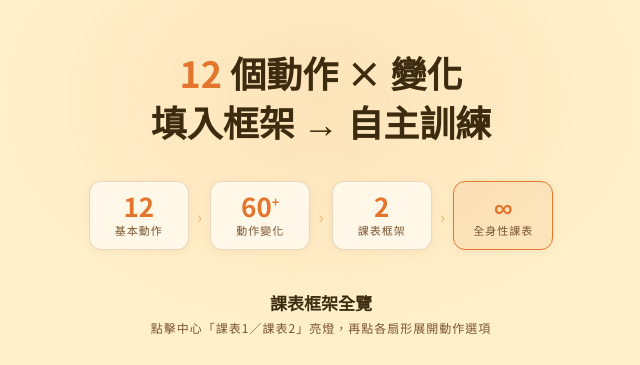
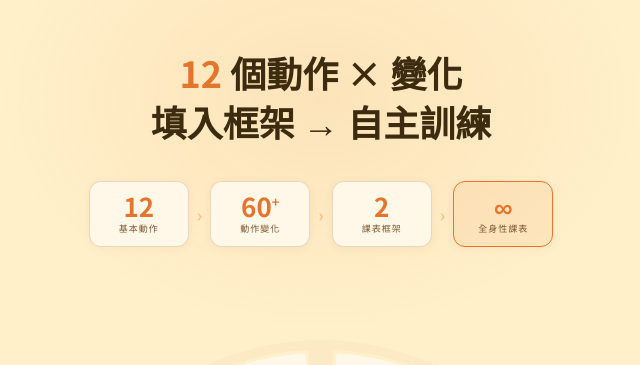
Before and after one commit to iisanosbb/iisanosbb.github.io, a plain HTML site: page workout-radial.html in a window 1280 px wide. Shown: the top 365 px of the page, without its empty margins (319-959 px from the left). Drawn offline with Linux system fonts and the light colour scheme.

Commit message:
Update workout-radial.html

```diff
--- a/workout-radial.html
+++ b/workout-radial.html
@@ -17,7 +17,7 @@ body::before { content:''; position:fixed; top:-150px; left:50%; transform:trans
 .flow-node { display:flex; flex-direction:column; align-items:center; background:#fff8e8; border:1.5px solid var(--border); border-radius:12px; padding:11px 18px; min-width:86px; width:100px; box-shadow:0 2px 8px rgba(161,98,42,0.07); }
 .flow-node .n { font-size:26px; font-weight:700; color:#E3752D; line-height:1; }
 .flow-node .n sup { font-size:13px; }
-.flow-node .l { font-size:11px; color:#7A5530; margin-top:3px; letter-spacing:1px; }
+.flow-node .l { font-size:9px; color:#7A5530; margin-top:3px; letter-spacing:1px; }
 .flow-arr { color:#F5A050; font-size:18px; opacity:.7; }
 .flow-node.hl { border-color:#E3752D; background:rgba(227,117,45,0.08); }
 .flow-node.hl .n { font-size:26px; padding-top:0; }
@@ -156,8 +156,6 @@ body::before { content:''; position:fixed; top:-150px; left:50%; transform:trans
 
 <div class="radial-section">
   <div class="radial-label">
-    <h2>課表框架全覽</h2>
-    <p>點擊中心「課表1／課表2」亮燈，再點各扇形展開動作選項</p>
   </div>
   <div class="radial-row">
     <div class="radial-wrap">
```
